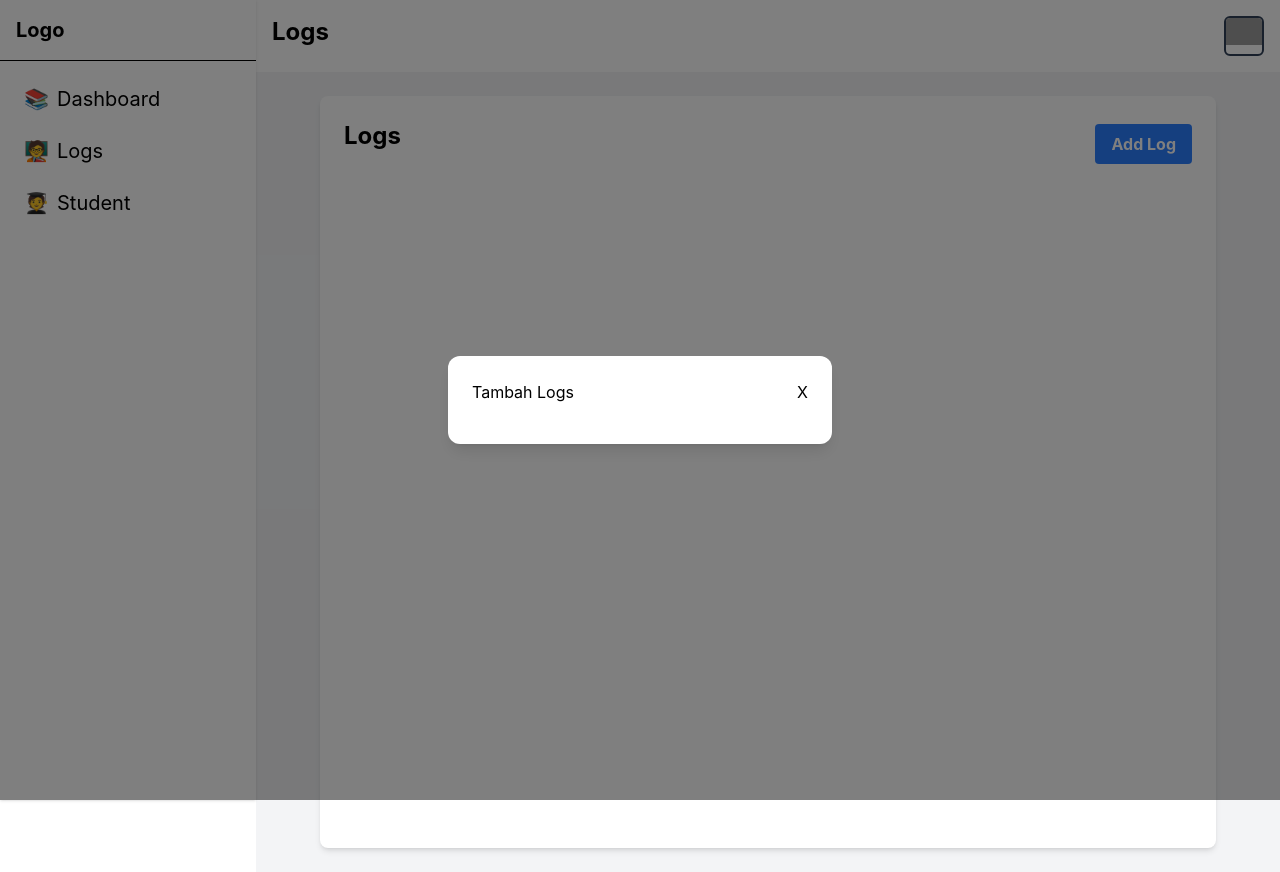
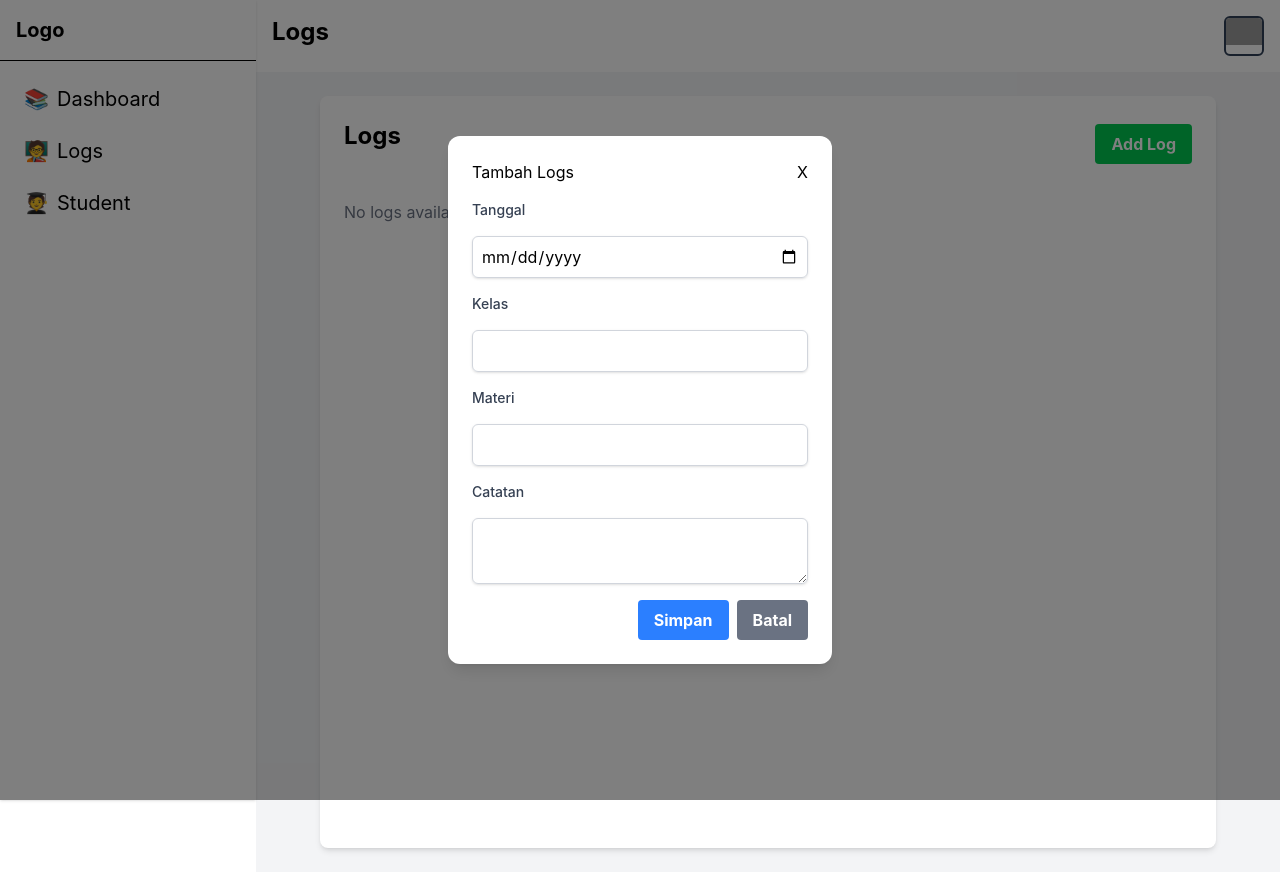
Before and after one commit to NugrahaAdiKasogi/ActivityLog, a React (Vite) app: page /logs in a window 1280 px wide. Both pictures are taken after a click on the button "Add Log". Built offline with nearby package versions, Linux system fonts and the light colour scheme; grey boxes are pictures that could not be loaded.

Commit message:
Logs Pages-v2

```diff
--- a/src/pages/Logs.jsx
+++ b/src/pages/Logs.jsx
@@ -21,7 +21,7 @@ const reducer = (state, action) => {
       return filteredLogs;
     case "EDIT_LOG":
       const updatedLogs = state.map((log) =>
-        log.id === action.payload.id ? { ...log, ...action.payload } : log
+        log.id === action.payload.id ? { ...log, ...action.payload } : log,
       );
       return updatedLogs;
     default:
@@ -31,21 +31,21 @@ const reducer = (state, action) => {
 
 const Logs = () => {
   const [logs, dispatch] = useReducer(reducer, [], initialState);
+  const [isModalOpen, setIsModalOpen] = useState(false);
+  const [editingId, setEditingId] = useState(null);
+
+  useEffect(() => {
+    localStorage.setItem("logs", JSON.stringify(logs));
+  }, [logs]);
+
   const emptyLogs = {
     tanggal: "",
     kelas: "",
     materi: "",
     catatan: "",
   };
-  const [isModalOpen, setIsModalOpen] = useState(false);
-  const [editingId, setEditingId] = useState(null);
 
   const [logForm, setLogForm] = useState(emptyLogs);
-
-  useEffect(() => {
-    localStorage.setItem("logs", JSON.stringify(logs));
-  }, [logs]);
-
   const handleSubmit = (e) => {
     e.preventDefault();
     if (!logForm.tanggal || !logForm.kelas || !logForm.materi) {
@@ -85,6 +85,13 @@ const Logs = () => {
     setIsModalOpen(true);
   };
 
+  const processLogs = logs
+    .map((log) => ({
+      ...log,
+      tanggalTime: new Date(log.tanggal).getTime(),
+    }))
+    .sort((a, b) => b.tanggalTime - a.tanggalTime);
+
   return (
     <div className="min-h-screen bg-gray-100 flex justify-center p-6">
       <div className="w-full max-w-4xl bg-white rounded-lg shadow-md p-6">
@@ -92,7 +99,7 @@ const Logs = () => {
           <div className="flex justify-between items-center">
             <h1 className="text-2xl font-bold mb-4">Logs</h1>
             <button
-              className="bg-blue-500 hover:bg-blue-700 text-white font-bold py-2 px-4 rounded"
+              className="bg-green-500 hover:bg-green-700 text-white font-bold py-2 px-4 rounded"
               onClick={() => addLogs()}
             >
               Add Log
@@ -106,9 +113,122 @@ const Logs = () => {
             >
               <form onSubmit={handleSubmit} className="space-y-4">
                 {/* Form fields would go here */}
+                <label className="block text-sm font-medium text-gray-700">
+                  Tanggal
+                </label>
+                <input
+                  type="date"
+                  value={logForm.tanggal}
+                  onChange={(e) =>
+                    setLogForm({ ...logForm, tanggal: e.target.value })
+                  }
+                  className="mt-1 block w-full border border-gray-300 rounded-md shadow-sm p-2"
+                  required
+                />
+                <label className="block text-sm font-medium text-gray-700">
+                  Kelas
+                </label>
+                <input
+                  type="text"
+                  value={logForm.kelas}
+                  onChange={(e) =>
+                    setLogForm({ ...logForm, kelas: e.target.value })
+                  }
+                  className="mt-1 block w-full border border-gray-300 rounded-md shadow-sm p-2"
+                  required
+                />
+                <label className="block text-sm font-medium text-gray-700">
+                  Materi
+                </label>
+                <input
+                  type="text"
+                  value={logForm.materi}
+                  onChange={(e) =>
+                    setLogForm({ ...logForm, materi: e.target.value })
+                  }
+                  className="mt-1 block w-full border border-gray-300 rounded-md shadow-sm p-2"
+                  required
+                />
+                <label className="block text-sm font-medium text-gray-700">
+                  Catatan
+                </label>
+                <textarea
+                  value={logForm.catatan}
+                  onChange={(e) =>
+                    setLogForm({ ...logForm, catatan: e.target.value })
+                  }
+                  className="mt-1 block w-full border border-gray-300 rounded-md shadow-sm p-2"
+                />
+                <div className="flex justify-end space-x-2">
+                  <button
+                    type="submit"
+                    className="bg-blue-500 hover:bg-blue-700 text-white font-bold py-2 px-4 rounded"
+                  >
+                    Simpan
+                  </button>
+                  <button
+                    type="button"
+                    className="bg-gray-500 hover:bg-gray-700 text-white font-bold py-2 px-4 rounded"
+                    onClick={handleCloseModal}
+                  >
+                    Batal
+                  </button>
+                </div>
               </form>
             </Modals>
           )}
+          {/* Logs list would go here */}
+          <div className="mt-8">
+            {/* Render the list of logs here */}
+            {logs.length === 0 ? (
+              <p className="text-gray-500">No logs available.</p>
+            ) : (
+              <div className="space-y-2" >
+                {processLogs.map((log) => (
+                  <div className="relative border-l-2 border-gray-200 ml-4" key={log.id}>
+                    <div className="mb-10 ml-6 flex items-start">
+                      <div className="absolute -left-1.5 w-3 h-3 bg-blue-500 rounded-full mt-1.5"></div>
+
+                      <div className="mr-4 text-sm font-semibold text-gray-500 min-w-[100px]">
+                        {new Date(log.tanggal).toLocaleDateString("id-ID", {
+                          day: "2-digit",
+                          month: "short",
+                          year: "numeric",
+                        })}
+                      </div>
+
+                      <div className="flex-1 p-4 bg-white rounded-lg shadow-md border border-gray-100">
+                        <h3 className="font-bold text-lg text-blue-600">
+                          Kelas: {log.kelas}
+                        </h3>
+                        <p className="text-gray-700">Materi: {log.materi}</p>
+                        <p className="text-sm text-gray-500 mt-2 italic">
+                          Catatan: {log.catatan}
+                        </p>
+                      </div>
+                      {/* Edit button would go here */}
+                      <div className="ml-4 flex space-x-2">
+                        <button
+                          className="bg-blue-500 hover:bg-blue-700 text-white font-bold py-1 px-2 rounded"
+                          onClick={() => handleEdit(log)}
+                        >
+                          Edit
+                        </button>
+                      </div>
+                      <div className="ml-4 flex space-x-2">
+                        <button
+                          className="bg-red-500 hover:bg-red-700 text-white font-bold py-1 px-2 rounded"
+                          onClick={() => handleDelete(log.id)}
+                        >
+                          Delete
+                        </button>
+                      </div>
+                    </div>
+                  </div>
+                ))}
+              </div>
+            )}
+          </div>
         </div>
       </div>
     </div>
```
